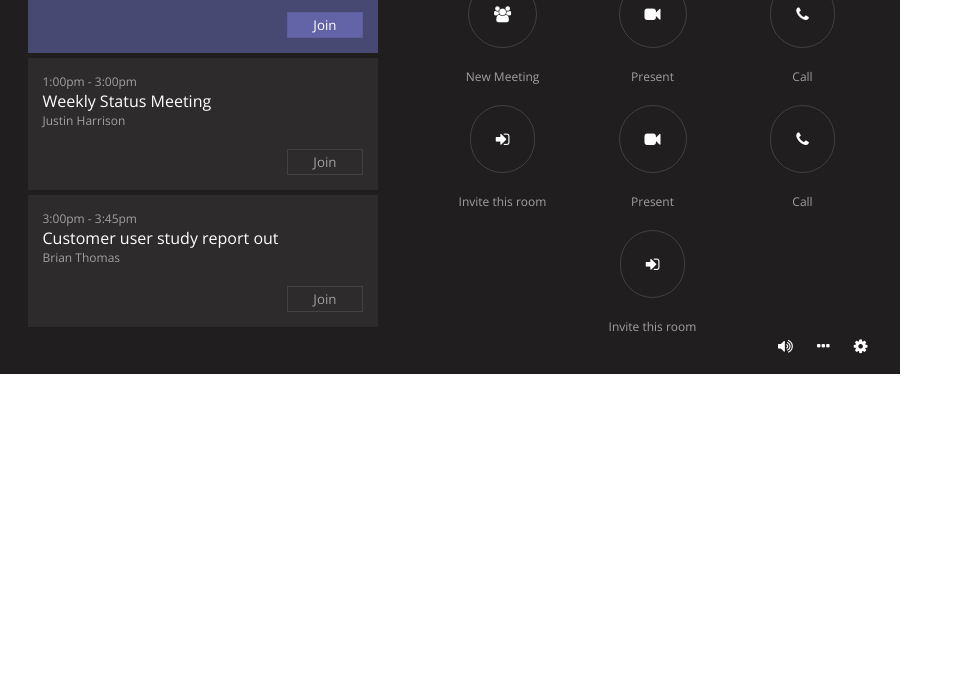
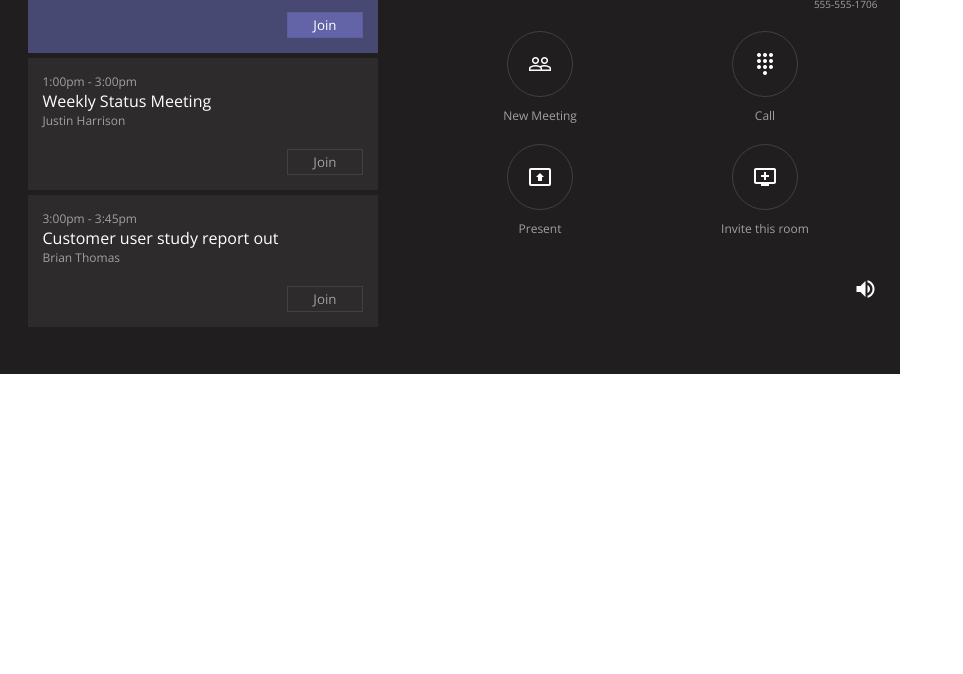
Before and after one commit to silviyaboteva/SASS-tasks, a website: page index.html in a window 1280 px wide. Shown: the part 126-800 px from the top of the page, without its empty margins (0-963 px from the left). Drawn offline with nearby package versions, Linux system fonts and the light colour scheme.

Commit message:
changed icons wiith material icons

```diff
--- a/index.html
+++ b/index.html
@@ -3,7 +3,7 @@
 <head>
   <title>Task 2: CSS and Flexbox</title>
   <link href="https://fonts.googleapis.com/css?family=Open+Sans&display=swap" rel="stylesheet">
-  <link rel="stylesheet" href="https://maxcdn.bootstrapcdn.com/font-awesome/4.4.0/css/font-awesome.min.css">
+  <link rel="stylesheet" href="./node_modules/material-icons/iconfont/material-icons.css">
   <link rel="stylesheet" type="text/css" href="./css/style.css"/>
 </head>
 
@@ -44,39 +44,38 @@
       <div class="options-section">
         <div class="options">
           <div class="option">
-            <i class="fa fa-users"></i>
+            <span class="material-icons">people_outline</span>
             <div>New Meeting</div>
           </div>
           <div class="option">
-            <i class="fa fa-video-camera"></i>
+              <span class="material-icons">dialpad</span>
+              <div>Call</div>
+            </div>
+          <div class="option">
+            <span class="material-icons">present_to_all</span>
             <div>Present</div>
           </div>
           <div class="option">
-            <i class="fa fa-phone"></i>
-            <div>Call</div>
-          </div>
-          <div class="option">
-            <i class="fa fa-sign-in"></i>
+            <span class="material-icons">add_to_queue</span>
             <div>Invite this room</div>
           </div>
-          <div class="option">
-              <i class="fa fa-video-camera"></i>
+          <!-- <div class="option">
+              <span class="material-icons">dialpad</span>
               <div>Present</div>
             </div>
             <div class="option">
-              <i class="fa fa-phone"></i>
+                <span class="material-icons">dialpad</span>
               <div>Call</div>
             </div>
             <div class="option">
-              <i class="fa fa-sign-in"></i>
+                <span class="material-icons">dialpad</span>
               <div>Invite this room</div>
-            </div>
+            </div> -->
         </div>
       </div>
       <div class="volume-settings">
-        <i class="fa fa-volume-up"></i>
-        <i class="fa fa-ellipsis-h"></i>
-        <i class="fa fa-cog"></i>
+          <span class="material-icons">volume_up</span>
+
       </div>
     </div>
   </div>
--- a/package.json
+++ b/package.json
@@ -3,6 +3,7 @@
   "version": "0.0.0",
   "private": true,
   "dependencies": {
+    "material-icons": "^0.3.1",
     "node-sass": "4.12.0"
   },
   "scripts": {
--- a/scss/style.scss
+++ b/scss/style.scss
@@ -77,24 +77,27 @@
       }
 
       .options-section {
+        margin: 20px 0;
+
         .options {
           display: flex;
           flex-flow: row wrap;
 
           .option {
-            flex: 1 1 30%;
+            //change to flex: 1 1 33%; if more than four items persist
+            flex: 1 1 50%;
             text-align: center;
 
-            .fa {
+            .material-icons {
               border: $btn-base-border;
               border-radius: 50px;
-              padding: 25px;
-              margin: 20px;
+              padding: 20px;
             }
 
             div {
               color: #a2a0a1;
               font-size: 12px;
+              margin: 10px 0 20px 0;
             }
           }
         }
```
Also changed, not shown: css/style.css, 1 other file.
